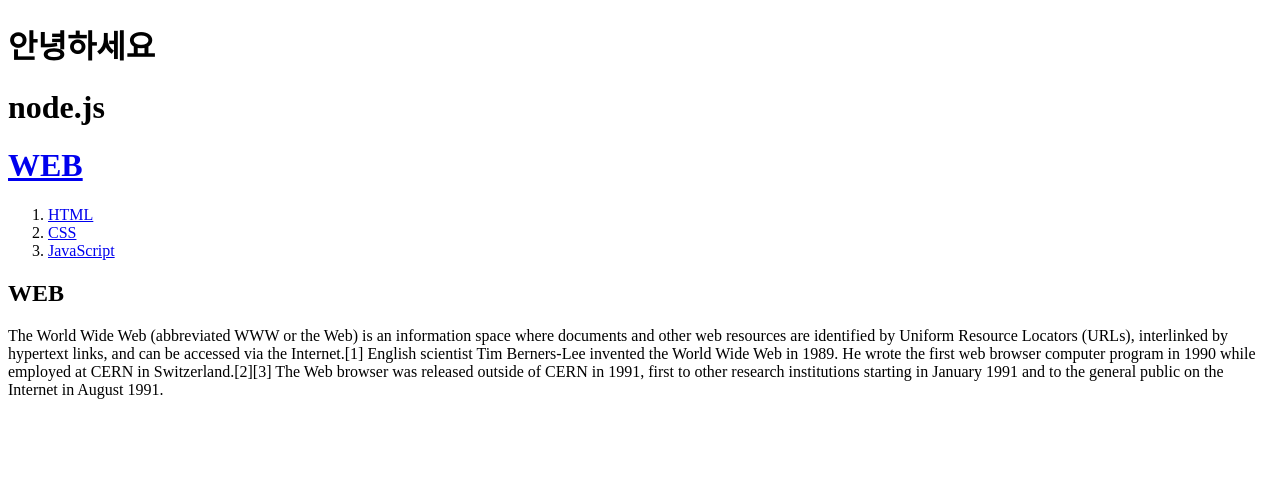
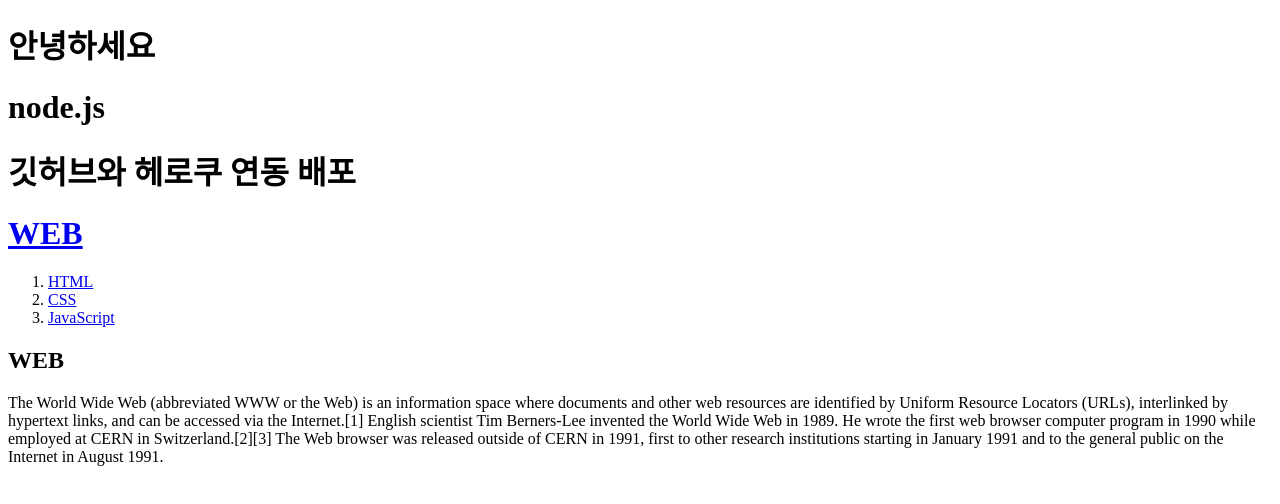
Before and after one commit to KimJinMin1027/nodejs.study, a website: page index.html in a window 1280 px wide. Drawn offline with Linux system fonts and the light colour scheme.

Commit message:
깃허브-헤로쿠 연동 배포

```diff
--- a/index.html
+++ b/index.html
@@ -7,6 +7,7 @@
 <body>
   <h1>안녕하세요</h1>
   <h1>node.js</h1>
+  <h1>깃허브와 헤로쿠 연동 배포</h1>
   <h1><a href="index.html">WEB</a></h1>
   <ol>
     <li><a href="1.html">HTML</a></li>
```
